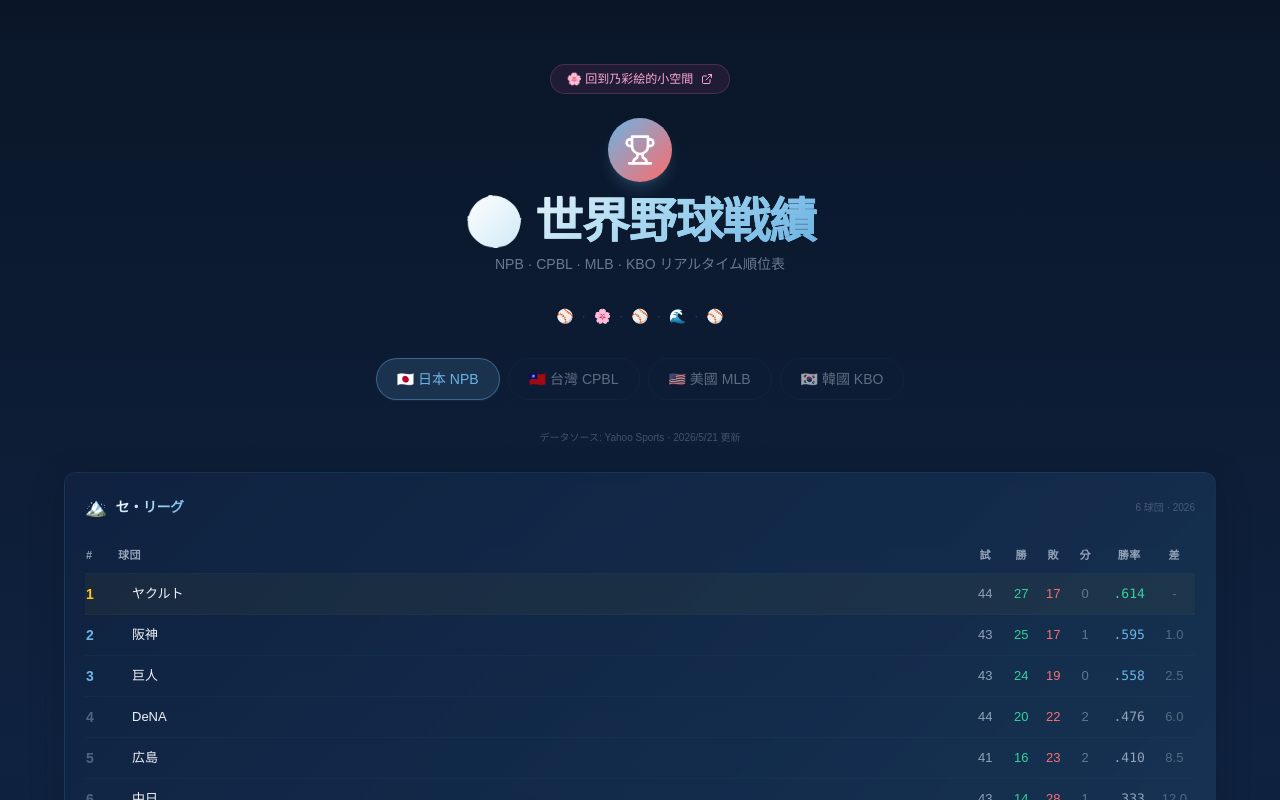
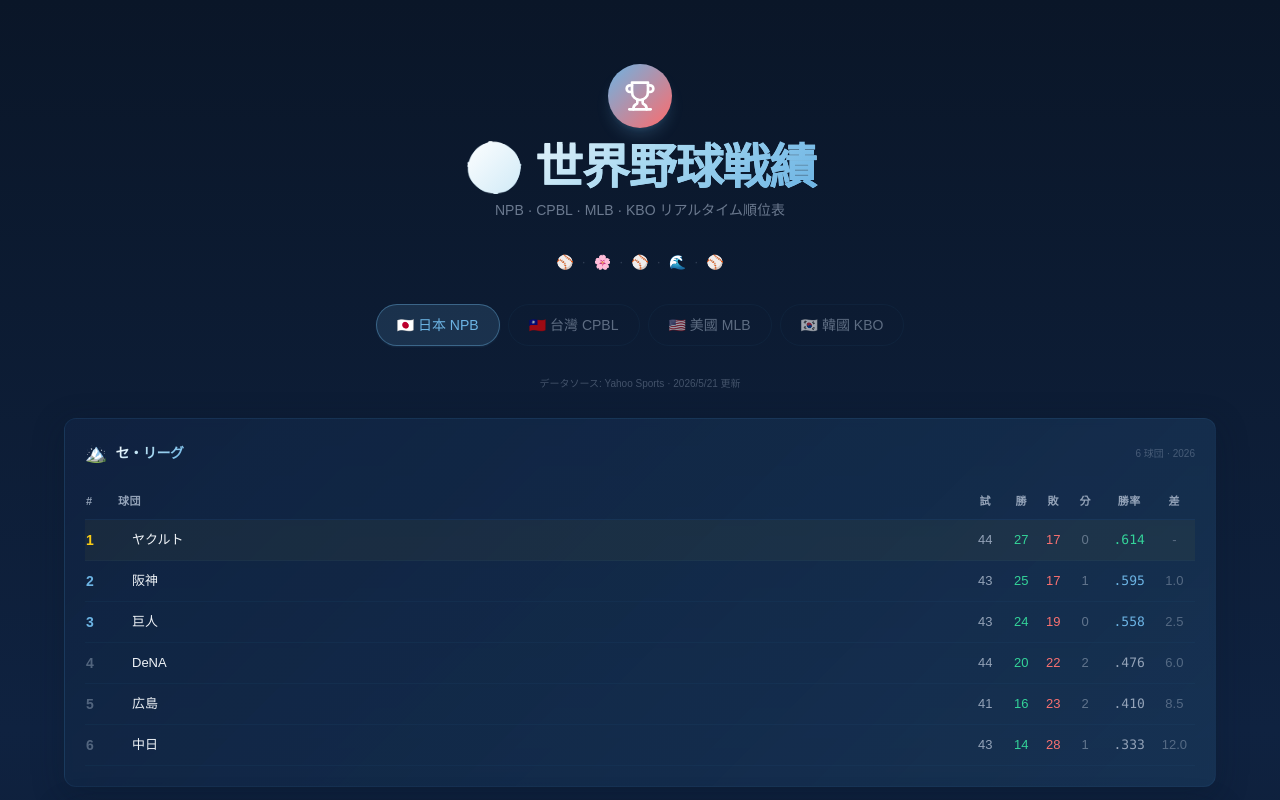
Before and after one commit to easonliu850711/baseball, a Next.js app: page / in a window 1280 px wide. Shown: the top 800 px of the page. Built offline with nearby package versions, Linux system fonts and the light colour scheme.

Commit message:
♻️ fix: 移除棒球站頂部導向Nosae的連結(方向反了)

```diff
--- a/src/app/page.tsx
+++ b/src/app/page.tsx
@@ -209,21 +209,7 @@ export default function BaseballHome() {
   return (
     <div className="min-h-screen bg-gradient-to-b from-ocean-abyss via-ocean-deep to-ocean-abyss py-16 px-4">
       <div className="max-w-6xl mx-auto">
-        {/* ===== 🌸 導流到 Nosae 小空間 ===== */}
-        <motion.div
-          initial={{ opacity: 0, y: -10 }}
-          animate={{ opacity: 1, y: 0 }}
-          transition={{ duration: 0.5 }}
-          className="text-center mb-6"
-        >
-          <Link
-            href="https://nosae.studio-imori.com"
-            className="inline-flex items-center gap-2 px-4 py-1.5 rounded-full bg-pink-500/10 border border-pink-400/20 text-pink-300 text-xs hover:bg-pink-500/20 hover:border-pink-400/30 transition-all duration-300"
-          >
-            🌸 回到乃彩絵的小空間
-            <ExternalLink className="w-3 h-3" />
-          </Link>
-        </motion.div>
+
 
         {/* ===== 英雄區 ===== */}
         <motion.div initial={{ opacity: 0, y: 20 }} animate={{ opacity: 1, y: 0 }} transition={{ duration: 0.6 }} className="text-center mb-8">
```
